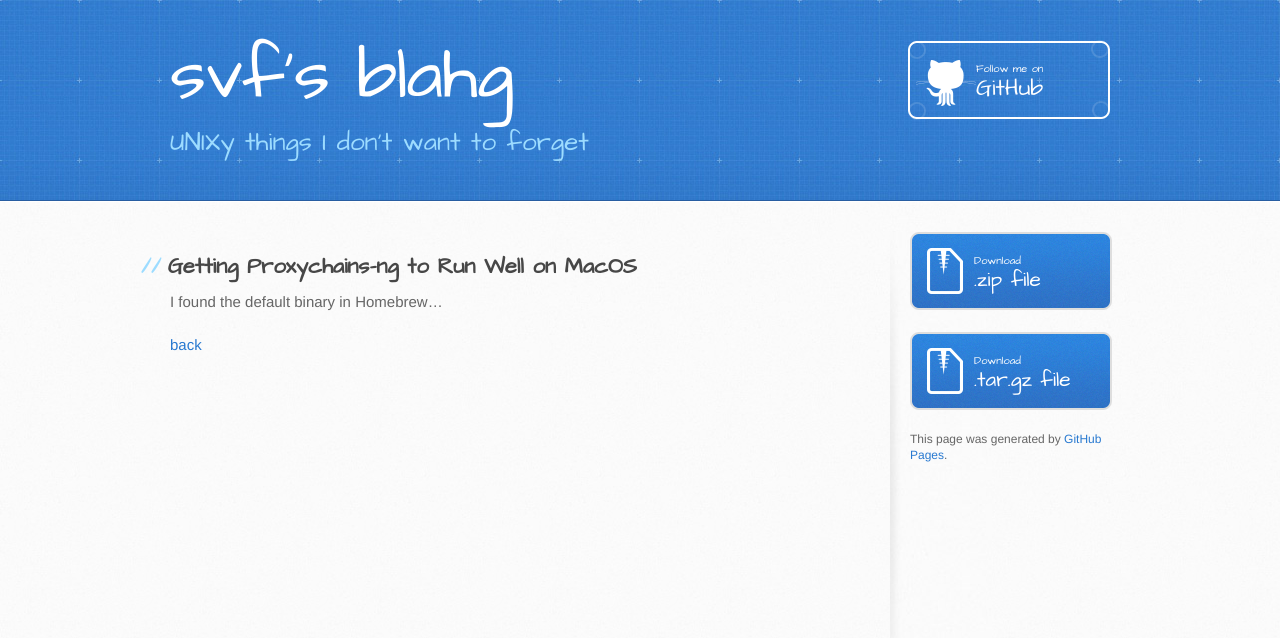
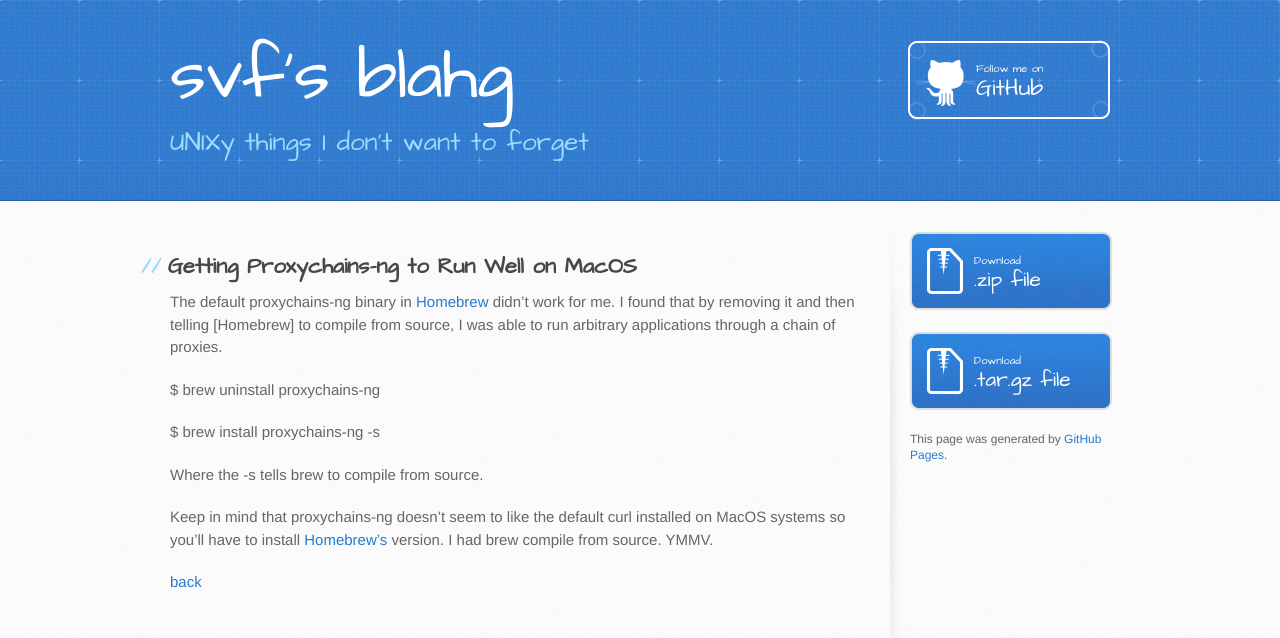
Before and after one commit to svf/svf.github.io, a Jekyll site: the page built from posts/2020-06-07-Getting-Proxychains-ng-to-work-on-MacOS.md, in a window 1280 px wide. Shown: the top 638 px of the page. Built offline with Jekyll 4.4.1, drawn with Linux system fonts in a browser that asks for light colours; our own code applies the rules of GitHub Pages for plain Markdown files.

Commit message:
new blog post

```diff
--- a/posts/2020-06-07-Getting-Proxychains-ng-to-work-on-MacOS.md
+++ b/posts/2020-06-07-Getting-Proxychains-ng-to-work-on-MacOS.md
@@ -4,6 +4,14 @@ layout: default
 
 ## Getting Proxychains-ng to Run Well on MacOS
 
-I found the default binary in Homebrew...
+The default proxychains-ng binary in [Homebrew](https://brew.sh) didn't work for me. I found that by removing it and then telling [Homebrew] to compile from source, I was able to run arbitrary applications through a chain of proxies.
+
+$ brew uninstall proxychains-ng
+
+$ brew install proxychains-ng -s
+
+Where the -s tells brew to compile from source.
+
+Keep in mind that proxychains-ng doesn't seem to like the default curl installed on MacOS systems so you'll have to install [Homebrew's](https://brew.sh) version. I had brew compile from source. YMMV.
 
 [back](/)
```
